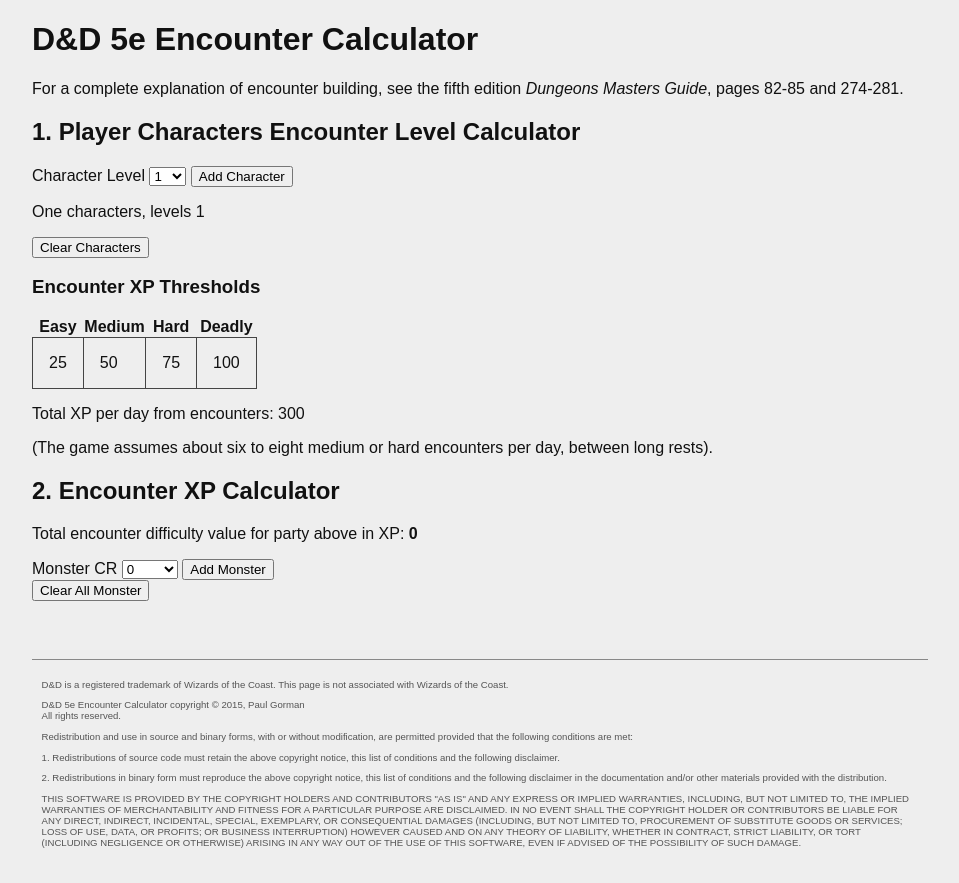
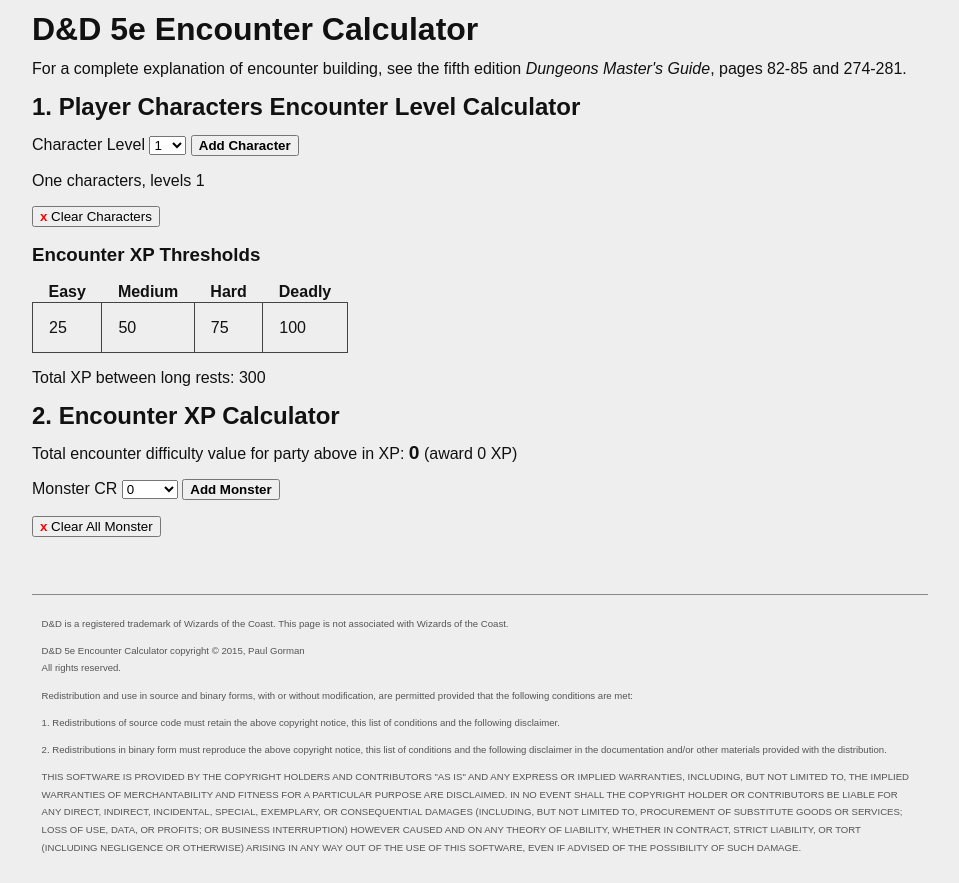
Before and after one commit to pgorman/encounterCalculator5e, a plain HTML site: page index.html in a window 1280 px wide. Both pictures are taken after a click on the button "Add Character". Shown: the whole page, without its empty margins (160-1119 px from the left). Drawn offline with Linux system fonts and the light colour scheme.

Commit message:
Minor tweaks, inline css moved to css file, and jslinted javascript.

```diff
--- a/encountercalculator.css
+++ b/encountercalculator.css
@@ -2,6 +2,7 @@ body {
     background: #eee;
     color: #111;
     font: 12pt sans-serif;
+    line-height: 1.1em;
     margin-left: 15%;
     margin-right: 15%;
 }
@@ -10,7 +11,35 @@ table {
     border-collapse: collapse;
 }
 
+table th {
+    padding-left: 1em;
+    padding-right: 1em;
+}
+
 table td {
     border: 1px solid #444;
+    height: 1.1em;
     padding: 1em;
 }
+
+.addbutton {
+    font-weight: bold;
+}
+
+.delete {
+    color: red;
+    font-weight: bold;
+}
+
+.fineprint {
+    border-top: 1px solid #888;
+    color: #555;
+    font-size: 0.6em;
+    margin-top: 6em;
+    padding: 1em;
+}
+
+.grandtotal {
+    font-size: 1.2em;
+    font-weight: bold;
+}
--- a/encountercalculator.js
+++ b/encountercalculator.js
@@ -1,104 +1,70 @@
-function capitalize(string) {
-    return string.charAt(0).toUpperCase() + string.slice(1);
-}
+// Array of player characters, just saved as character level:
+var characters = [];
 
-function numCommaSep(n) {
-    // Format numbers like 1,000,000.
-    return n.toString().replace(/\B(?=(\d{3})+(?!\d))/g, ",");
-}
+// Encounter XP thresholds for party:
+var easyThreshold = 0;
+var mediumThreshold = 0;
+var hardThreshold = 0;
+var deadlyThreshold = 0;
 
-// See DMG p. 82
-// Encounter multiplier based on number of PC's and number of monsters:
-function getEncounterMultiplier() {
-    var multipliers = [0.5, 1, 1.5, 2, 2.5, 3, 4];
-    var multiplierIndex = 1;
-
-    // Multiplier modified by number of monsters.
-    // Don't count really weak monsters.
-    var totalXp = 0;
-    for (var i = 0, limit = monsters.length; i < limit; i++) {
-        totalXp += monsters[i].xp;
-    }
-    var avgXp = totalXp / monsters.length;
-    var monsterCount = 0;
-    for (var i = 0, limit = monsters.length; i < limit; i++) {
-        if (monsters[i].xp >= (avgXp * 0.5)) {
-            monsterCount++;
-        }
-    }
-    if (monsterCount == 2) { multiplierIndex = 2; }
-    if (monsterCount > 2 && monsterCount < 7) { multiplierIndex = 3; }
-    if (monsterCount > 6 && monsterCount < 11) { multiplierIndex = 4; }
-    if (monsterCount > 10 && monsterCount < 15) { multiplierIndex = 5; }
-    if (monsterCount >= 15) { multiplierIndex = 6; }
-
-    // Multiplier modified by number of player characters:
-    if (characters.length < 3) {
-        if (multiplierIndex < multipliers.length - 1) {
-            multiplierIndex++;
-        }
-    } else if (characters.length > 5) {
-        if (multiplierIndex > 0) {
-            multiplierIndex--;
-        }
-    }
-
-    return multipliers[multiplierIndex];
-};
+// Array of object literals for monsters added to this encounter:
+var monsters = [];
+// Give added monsters a unique id so we can refer to them later:
+var monsterIdCount = 0;
 
 // See DMG p 82
 var encounterDifficultyByCharLevel = {
-    1: [25, 50, 75, 100],
-    2: [50, 100, 150, 200],
-    3: [75, 150, 225, 400],
-    4: [125, 250, 375, 500],
-    5: [250, 500, 750, 1100],
-    6: [300, 600, 900, 1400],
-    7: [350, 750, 1100, 1700],
-    8: [450, 900, 1400, 2100],
-    9: [550, 1100, 1600, 2400],
-    10: [600, 1200, 1900, 2800],
-    11: [800, 1600, 2400, 3600],
-    12: [1000, 2000, 3000, 4500],
-    13: [1100, 2200, 3400, 5100],
-    14: [1250, 2500, 3800, 5700],
-    15: [1400, 2800, 4300, 6400],
-    16: [1600, 3200, 4800, 7200],
-    17: [2000, 3900, 5900, 8800],
-    18: [2100, 4200, 6300, 9500],
-    19: [2400, 4900, 7300, 10900],
-    20: [2800, 5700, 8500, 12700]
+    '1': [25, 50, 75, 100],
+    '2': [50, 100, 150, 200],
+    '3': [75, 150, 225, 400],
+    '4': [125, 250, 375, 500],
+    '5': [250, 500, 750, 1100],
+    '6': [300, 600, 900, 1400],
+    '7': [350, 750, 1100, 1700],
+    '8': [450, 900, 1400, 2100],
+    '9': [550, 1100, 1600, 2400],
+    '10': [600, 1200, 1900, 2800],
+    '11': [800, 1600, 2400, 3600],
+    '12': [1000, 2000, 3000, 4500],
+    '13': [1100, 2200, 3400, 5100],
+    '14': [1250, 2500, 3800, 5700],
+    '15': [1400, 2800, 4300, 6400],
+    '16': [1600, 3200, 4800, 7200],
+    '17': [2000, 3900, 5900, 8800],
+    '18': [2100, 4200, 6300, 9500],
+    '19': [2400, 4900, 7300, 10900],
+    '20': [2800, 5700, 8500, 12700]
 };
 
 // See DMG p. 84.
-// This is XP of encounters between long rests, per character, based on character level.
+// XP of encounters between long rests, per character, based on character level.
 var xpPerDay = {
-    1: 300,
-    2: 600,
-    3: 1200,
-    4: 1700,
-    5: 3500,
-    6: 4000,
-    7: 5000,
-    8: 6000,
-    9: 7500,
-    10: 9000,
-    11: 10500,
-    12: 11500,
-    13: 13500,
-    14: 15000,
-    15: 18000,
-    16: 20000,
-    17: 25000,
-    18: 27000,
-    19: 30000,
-    20: 40000
+    '1': 300,
+    '2': 600,
+    '3': 1200,
+    '4': 1700,
+    '5': 3500,
+    '6': 4000,
+    '7': 5000,
+    '8': 6000,
+    '9': 7500,
+    '10': 9000,
+    '11': 10500,
+    '12': 11500,
+    '13': 13500,
+    '14': 15000,
+    '15': 18000,
+    '16': 20000,
+    '17': 25000,
+    '18': 27000,
+    '19': 30000,
+    '20': 40000
 };
 
 // See DMG p. 274-275
 // These are keyed by challenge rating.
 var monsterTemplates = {
-    0: {
+    '0': {
         prof: '+2',
         ac: '<= 13',
         hp: '1-6',
@@ -107,7 +73,7 @@ var monsterTemplates = {
         save: '<= 13',
         xp: 10
     },
-    0.125: {
+    '0.125': {
         prof: '+2',
         ac: '13',
         hp: '7-35',
@@ -116,7 +82,7 @@ var monsterTemplates = {
         save: '13',
         xp: 25
     },
-    0.25: {
+    '0.25': {
         prof: '+2',
         ac: '13',
         hp: '36-49',
@@ -125,7 +91,7 @@ var monsterTemplates = {
         save: '13',
         xp: 50
     },
-    0.5: {
+    '0.5': {
         prof: '+2',
         ac: '13',
         hp: '50-70',
@@ -134,7 +100,7 @@ var monsterTemplates = {
         save: '13',
         xp: 100
     },
-    1: {
+    '1': {
         prof: '+2',
         ac: '13',
         hp: '71-85',
@@ -143,7 +109,7 @@ var monsterTemplates = {
         save: '13',
         xp: 200
     },
-    2: {
+    '2': {
         prof: '+2',
         ac: '13',
         hp: '86-100',
@@ -152,7 +118,7 @@ var monsterTemplates = {
         save: '13',
         xp: 450
     },
-    3: {
+    '3': {
         prof: '+2',
         ac: '13',
         hp: '101-115',
@@ -161,7 +127,7 @@ var monsterTemplates = {
         save: '13',
         xp: 700
     },
-    4: {
+    '4': {
         prof: '+2',
         ac: '14',
         hp: '116-130',
@@ -170,7 +136,7 @@ var monsterTemplates = {
         save: '14',
         xp: 1100
     },
-    5: {
+    '5': {
         prof: '+3',
         ac: '15',
         hp: '131-145',
@@ -179,7 +145,7 @@ var monsterTemplates = {
         save: '15',
         xp: 1800
     },
-    6: {
+    '6': {
         prof: '+3',
         ac: '15',
         hp: '146-160',
@@ -188,7 +154,7 @@ var monsterTemplates = {
         save: '15',
         xp: 2300
     },
-    7: {
+    '7': {
         prof: '+3',
         ac: '15',
         hp: '161-175',
@@ -197,7 +163,7 @@ var monsterTemplates = {
         save: '15',
         xp: 2900
     },
-    8: {
+    '8': {
         prof: '+3',
         ac: '16',
         hp: '175-190',
@@ -206,7 +172,7 @@ var monsterTemplates = {
         save: '16',
         xp: 3900
     },
-    9: {
+    '9': {
         prof: '+4',
         ac: '16',
         hp: '191-205',
@@ -215,7 +181,7 @@ var monsterTemplates = {
         save: '16',
         xp: 5000
     },
-    10: {
+    '10': {
         prof: '+4',
         ac: '17',
         hp: '206-220',
@@ -224,7 +190,7 @@ var monsterTemplates = {
         save: '16',
         xp: 5900
     },
-    11: {
+    '11': {
         prof: '+4',
         ac: '17',
         hp: '221-235',
@@ -233,7 +199,7 @@ var monsterTemplates = {
         save: '17',
         xp: 7200
     },
-    12: {
+    '12': {
         prof: '+4',
         ac: '17',
         hp: '236-250',
@@ -242,7 +208,7 @@ var monsterTemplates = {
         save: '17',
         xp: 8400
     },
-    13: {
+    '13': {
         prof: '+5',
         ac: '18',
         hp: '251-265',
@@ -251,7 +217,7 @@ var monsterTemplates = {
         save: '18',
         xp: 10000
     },
-    14: {
+    '14': {
         prof: '+5',
         ac: '18',
         hp: '266-280',
@@ -260,7 +226,7 @@ var monsterTemplates = {
         save: '18',
         xp: 11500
     },
-    15: {
+    '15': {
         prof: '+5',
         ac: '18',
         hp: '281-295',
@@ -269,7 +235,7 @@ var monsterTemplates = {
         save: '18',
         xp: 13000
     },
-    16: {
+    '16': {
         prof: '+5',
         ac: '18',
         hp: '296-310',
@@ -278,7 +244,7 @@ var monsterTemplates = {
         save: '18',
         xp: 15000
     },
-    17: {
+    '17': {
         prof: '+6',
         ac: '18',
         hp: '311-325',
@@ -287,7 +253,7 @@ var monsterTemplates = {
         save: '19',
         xp: 18000
     },
-    18: {
+    '18': {
         prof: '+6',
         ac: '19',
         hp: '326-340',
@@ -296,7 +262,7 @@ var monsterTemplates = {
         save: '19',
         xp: 20000
     },
-    19: {
+    '19': {
         prof: '+6',
         ac: '19',
         hp: '341-355',
@@ -305,7 +271,7 @@ var monsterTemplates = {
         save: '19',
         xp: 22000
     },
-    20: {
+    '20': {
         prof: '+6',
         ac: '19',
         hp: '356-400',
@@ -314,7 +280,7 @@ var monsterTemplates = {
         save: '19',
         xp: 24000
     },
-    21: {
+    '21': {
         prof: '+7',
         ac: '19',
         hp: '401-445',
@@ -323,7 +289,7 @@ var monsterTemplates = {
         save: '20',
         xp: 33000
     },
-    22: {
+    '22': {
         prof: '+7',
         ac: '19',
         hp: '446-490',
@@ -332,7 +298,7 @@ var monsterTemplates = {
         save: '20',
         xp: 41000
     },
-    23: {
+    '23': {
         prof: '+7',
         ac: '19',
         hp: '491-535',
@@ -341,7 +307,7 @@ var monsterTemplates = {
         save: '20',
         xp: 50000
     },
-    24: {
+    '24': {
         prof: '+7',
         ac: '19',
         hp: '536-580',
@@ -350,7 +316,7 @@ var monsterTemplates = {
         save: '21',
         xp: 62000
     },
-    25: {
+    '25': {
         prof: '+8',
         ac: '19',
         hp: '581-625',
@@ -359,7 +325,7 @@ var monsterTemplates = {
         save: '21',
         xp: 75000
     },
-    26: {
+    '26': {
         prof: '+8',
         ac: '19',
         hp: '626-670',
@@ -368,7 +334,7 @@ var monsterTemplates = {
         save: '21',
         xp: 90000
     },
-    27: {
+    '27': {
         prof: '+8',
         ac: '19',
         hp: '671-715',
@@ -377,7 +343,7 @@ var monsterTemplates = {
         save: '22',
         xp: 105000
     },
-    28: {
+    '28': {
         prof: '+8',
         ac: '19',
         hp: '719-760',
@@ -386,7 +352,7 @@ var monsterTemplates = {
         save: '22',
         xp: 120000
     },
-    29: {
+    '29': {
         prof: '+9',
         ac: '19',
         hp: '761-805',
@@ -395,7 +361,7 @@ var monsterTemplates = {
         save: '22',
         xp: 135000
     },
-    30: {
+    '30': {
         prof: '+9',
         ac: '19',
         hp: '806-850',
@@ -403,109 +369,214 @@ var monsterTemplates = {
         damage: '303-320',
         save: '23',
         xp: 15500
-    },
+    }
 };
+
+function capitalize(string) {
+    'use strict';
+    return string.charAt(0).toUpperCase() + string.slice(1);
+}
+
+function numSort(a, b) {
+    'use strict';
+    return a - b;
+}
+
+function formatN(n) {
+    // Format numbers like 1,000,000.
+    'use strict';
+    return Math.floor(n).toString().replace(/\B(?=(\d{3})+(?!\d))/g, ",");
+}
+
+function intToStr(n) {
+    'use strict';
+    switch (n) {
+    case 1: return 'one';
+    case 2: return 'two';
+    case 3: return 'three';
+    case 4: return 'four';
+    case 5: return 'five';
+    case 6: return 'six';
+    case 7: return 'seven';
+    case 8: return 'eight';
+    case 9: return 'nine';
+    case 10: return 'ten';
+    case 11: return 'eleven';
+    case 12: return 'twelve';
+    default:
+        return n.toString();
+    }
+}
+
+//////////// Encounters ////////////
+
+// See DMG p. 82
+// Encounter multiplier based on number of PC's and number of monsters:
+function getEncounterMultiplier() {
+    'use strict';
+    var multipliers = [0.5, 1, 1.5, 2, 2.5, 3, 4];
+    var multiplierIndex = 1;
+    var totalXp = 0;
+    var avgXp = totalXp / monsters.length;
+    var monsterCount = 0;
+    var limit = monsters.length;
+    var i;
+
+    // Multiplier modified by number of monsters.
+    // Don't count really weak monsters.
+    for (i = 0; i < limit; i += 1) {
+        totalXp += monsters[i].xp;
+    }
+    for (i = 0; i < limit; i += 1) {
+        if (monsters[i].xp >= (avgXp * 0.5)) {
+            monsterCount += 1;
+        }
+    }
+    if (monsterCount === 2) { multiplierIndex = 2; }
+    if (monsterCount > 2 && monsterCount < 7) { multiplierIndex = 3; }
+    if (monsterCount > 6 && monsterCount < 11) { multiplierIndex = 4; }
+    if (monsterCount > 10 && monsterCount < 15) { multiplierIndex = 5; }
+    if (monsterCount >= 15) { multiplierIndex = 6; }
+
+    // Multiplier modified by number of player characters:
+    if (characters.length < 3 && multiplierIndex < multipliers.length - 1) {
+        multiplierIndex += 1;
+    } else if (characters.length > 5 && multiplierIndex > 0) {
+        multiplierIndex -= 1;
+    }
+
+    return multipliers[multiplierIndex];
+}
+
+function getEncounterXp() {
+    'use strict';
+    var xp = 0;
+    var limit = monsters.length;
+    var i;
+
+    for (i = 0; i < limit; i += 1) {
+        xp += monsters[i].xp;
+    }
+
+    return Math.floor(xp * getEncounterMultiplier());
+}
+
+function getEncounterDifficulty() {
+    'use strict';
+    var xp = getEncounterXp();
+
+    if (xp === 0) { return ''; }
+    if (xp >= (deadlyThreshold * 2)) { return "DEADLY!!!"; }
+    if (xp >= deadlyThreshold) { return "Deadly"; }
+    if (xp >= hardThreshold) { return "Hard"; }
+    if (xp >= mediumThreshold) { return "Medium"; }
+    return "Easy";
+}
+
+function getAwardXp() {
+    'use strict';
+    var xp = 0;
+    var limit = monsters.length;
+    var i;
+
+    for (i = 0; i < limit; i += 1) {
+        xp += monsters[i].xp;
+    }
+    return Math.floor(xp);
+}
 
 //////////// Player Characters ////////////
 
-var characters = [];
+function getXpPerDay() {
+    'use strict';
+    var xp = 0;
+    var limit = characters.length;
+    var i;
 
-function intToStr(n) {
-    switch(n) {
-        case 1: return 'one'; break;
-        case 2: return 'two'; break;
-        case 3: return 'three'; break;
-        case 4: return 'four'; break;
-        case 5: return 'five'; break;
-        case 6: return 'six'; break;
-        case 7: return 'seven'; break;
-        case 8: return 'eight'; break;
-        case 9: return 'nine'; break;
-        case 10: return 'ten'; break;
-        case 11: return 'eleven'; break;
-        case 12: return 'twelve'; break;
-        default: return n.toString();
-    }
-}
-
-function numSort(a, b) {
-    return a - b;
-}
-
-function getXpPerDay() {
-    var xp = 0;
-    for (var i = 0, limit = characters.length; i < limit; i++) {
+    for (i = 0; i < limit; i += 1) {
         xp = xp + xpPerDay[characters[i]];
     }
+
     return xp;
 }
 
-function formatN(n) {
-    return numCommaSep(Math.floor(n));
+function calculateXpThresholds() {
+    'use strict';
+    easyThreshold = 0;
+    mediumThreshold = 0;
+    hardThreshold = 0;
+    deadlyThreshold = 0;
+    var limit = characters.length;
+    var i;
+
+    for (i = 0; i < limit; i += 1) {
+        easyThreshold += encounterDifficultyByCharLevel[characters[i]][0];
+        mediumThreshold += encounterDifficultyByCharLevel[characters[i]][1];
+        hardThreshold += encounterDifficultyByCharLevel[characters[i]][2];
+        deadlyThreshold += encounterDifficultyByCharLevel[characters[i]][3];
+    }
+    document.getElementById('easyxp').innerHTML = formatN(easyThreshold);
+    document.getElementById('mediumxp').innerHTML = formatN(mediumThreshold);
+    document.getElementById('hardxp').innerHTML = formatN(hardThreshold);
+    document.getElementById('deadlyxp').innerHTML = formatN(deadlyThreshold);
 }
 
-function calculateXpThresholds() {
-    var easyTotal = 0;
-    var mediumTotal = 0;
-    var hardTotal = 0;
-    var deadlyTotal = 0;
-    for (var i = 0, limit = characters.length; i < limit; i++) {
-        easyTotal += encounterDifficultyByCharLevel[characters[i]][0];
-        mediumTotal += encounterDifficultyByCharLevel[characters[i]][1];
-        hardTotal += encounterDifficultyByCharLevel[characters[i]][2];
-        deadlyTotal += encounterDifficultyByCharLevel[characters[i]][3];
+
+function displayCharacterList() {
+    'use strict';
+    var charStr = capitalize(intToStr(characters.length)) + ' characters, levels ';
+    var limit = characters.length;
+    var i;
+
+    for (i = 0; i < limit; i += 1) {
+        charStr = charStr + characters[i] + ' ';
     }
-    document.getElementById('easyxp').innerHTML = formatN(easyTotal);
-    document.getElementById('mediumxp').innerHTML = formatN(mediumTotal);
-    document.getElementById('hardxp').innerHTML = formatN(hardTotal);
-    document.getElementById('deadlyxp').innerHTML = formatN(deadlyTotal);
+    document.getElementById('characters').innerHTML = charStr;
+    document.getElementById('xpperday').innerHTML = formatN(getXpPerDay());
 }
-
 function addCharacter() {
+    'use strict';
     var l = document.getElementById('charlevel');
     var charLevel = l.options[l.selectedIndex].text;
+
     characters.push(charLevel);
     characters.sort(numSort);
     calculateXpThresholds();
     displayCharacterList();
     document.getElementById('encounterxp').innerHTML = formatN(getEncounterXp());
+    document.getElementById('encounterdifficulty').innerHTML = getEncounterDifficulty();
+    document.getElementById('awardxp').innerHTML = formatN(getAwardXp());
 }
 
 function clearCharacters() {
+    'use strict';
     characters = [];
-    document.getElementById('characters').innerHTML = '';
+
+    document.getElementById('characters').innerHTML = 'Zero characters';
     document.getElementById('easyxp').innerHTML = '';
     document.getElementById('mediumxp').innerHTML = '';
     document.getElementById('hardxp').innerHTML = '';
     document.getElementById('deadlyxp').innerHTML = '';
     document.getElementById('xpperday').innerHTML = '0';
     document.getElementById('encounterxp').innerHTML = '0';
-}
-
-function displayCharacterList() {
-    charStr = capitalize(intToStr(characters.length)) + ' characters, levels ';
-    for (var i = 0, limit = characters.length; i < limit; i++) {
-        charStr = charStr + characters[i] + ' ';
-    }
-    document.getElementById('characters').innerHTML = charStr;
-    document.getElementById('xpperday').innerHTML = numCommaSep(getXpPerDay());
+    document.getElementById('encounterdifficulty').innerHTML = '';
+    document.getElementById('awardxp').innerHTML = '0';
 }
 
 //////////// Monsters ////////////
 
-var monsters = [];
-// Give added monsters a unique id so we can refer to them later:
-var monsterIdCount = 0;
-
-function getEncounterXp() {
-    var xp = 0;
-    for (var i = 0, limit = monsters.length; i < limit; i++) {
-        xp += monsters[i].xp;
-    }
-    return Math.floor(xp * getEncounterMultiplier());
+function displayMonster(m) {
+    'use strict';
+    var parentDiv = document.getElementById('monsterlist');
+    var child = document.createElement('p');
+    child.id = 'm' + m.mId;
+    parentDiv.appendChild(child);
+    var mStr = 'CR ' + m.cr + '; Prof ' + m.prof + '; AC ' + m.ac + '; HP ' + m.hp + '; Attack ' +  m.attack + '; Damage ' + m.damage + '; Save ' + m.save;
+    child.innerHTML = mStr;
 }
 
 function addMonster() {
+    'use strict';
     var l = document.getElementById('monstercr');
     var cr = l.options[l.selectedIndex].text;
     var m = {
@@ -519,23 +590,21 @@ function addMonster() {
         save: monsterTemplates[cr].save,
         xp: monsterTemplates[cr].xp
     };
+
     monsters.push(m);
-    monsterIdCount++;
+    monsterIdCount += 1;
     displayMonster(m);
     document.getElementById('encounterxp').innerHTML = formatN(getEncounterXp());
+    document.getElementById('encounterdifficulty').innerHTML = getEncounterDifficulty();
+    document.getElementById('awardxp').innerHTML = formatN(getAwardXp());
 }
 
 function clearAllMonsters() {
+    'use strict';
     monsters = [];
+
     document.getElementById('monsterlist').innerHTML = '';
     document.getElementById('encounterxp').innerHTML = '0';
+    document.getElementById('encounterdifficulty').innerHTML = '';
+    document.getElementById('awardxp').innerHTML = '0';
 }
-
-function displayMonster(m) {
-    var parentDiv = document.getElementById('monsterlist');
-    var child = document.createElement('p');
-    child.id = 'm' + m.mId;
-    parentDiv.appendChild(child);
-    var mStr = 'CR ' + m.cr + '; Prof ' + m.prof + '; AC ' + m.ac + '; HP ' + m.hp + '; Attack ' +  m.attack + '; Damage ' + m.damage + '; Save ' + m.save;
-    child.innerHTML = mStr;
-}
--- a/index.html
+++ b/index.html
@@ -13,7 +13,7 @@
 
 <h1>D&amp;D 5e Encounter Calculator</h1>
 
-<p>For a complete explanation of encounter building, see the fifth edition <i>Dungeons Masters Guide</i>, pages 82-85 and 274-281.</p>
+<p>For a complete explanation of encounter building, see the fifth edition <i>Dungeons Master's Guide</i>, pages 82-85 and 274-281.</p>
 
 <h2>1. Player Characters Encounter Level Calculator</h2>
 
@@ -42,10 +42,10 @@
 <option>20</option>
 </select>
 </label>
-<button type="button" onclick="addCharacter(charlevel);">Add Character</button>
+<button type="button" class="addbutton" onclick="addCharacter(charlevel);">Add Character</button>
 </form>
-<p id="characters"></p>
-<button type="button" onclick="clearCharacters();">Clear Characters</button>
+<p id="characters">Zero characters</p>
+<button type="button" onclick="clearCharacters();"><span class="delete">x</span> Clear Characters</button>
 
 <h3>Encounter XP Thresholds</h3>
 <table>
@@ -58,13 +58,11 @@
 </tr>
 </table>
 
-<p>Total XP per day from encounters: <span id="xpperday">0</span></p>
-
-<p>(The game assumes about six to eight medium or hard encounters per day, between long rests).</p>
+<p>Total XP between long rests: <span id="xpperday">0</span></p>
 
 <h2>2. Encounter XP Calculator</h2>
 
-<p>Total encounter difficulty value for party above in XP: <span id="encounterxp" style="font-weight:bold;">0</span></p>
+<p>Total encounter difficulty value for party above in XP: <span id="encounterxp" class="grandtotal">0</span> <span id="encounterdifficulty"></span> (award <span id="awardxp">0</span> XP)</p>
 
 <form>
 <label>Monster CR
@@ -105,17 +103,17 @@
 <option>30</option>
 </select>
 </label>
-<button type="button" onclick="addMonster(monstercr);">Add Monster</button>
+<button type="button" class="addbutton" onclick="addMonster(monstercr);">Add Monster</button>
 </form>
 
 <div id="monsterlist">
 </div>
 
-<form>
-<button type="button" onclick="clearAllMonsters();">Clear All Monster</button>
-</form>
+<p>
+<button type="button" onclick="clearAllMonsters();"><span class="delete">x</span> Clear All Monster</button>
+</p>
 
-<div style="border-top: 1px solid #888; color: #555; font-size: 0.6em; margin-top: 6em; padding: 1em;">
+<div class="fineprint">
 <p>D&amp;D is a registered trademark of Wizards of the Coast. This page is not associated with Wizards of the Coast.</p>
 
 <p>D&amp;D 5e Encounter Calculator copyright &copy; 2015, Paul Gorman<br />
```
